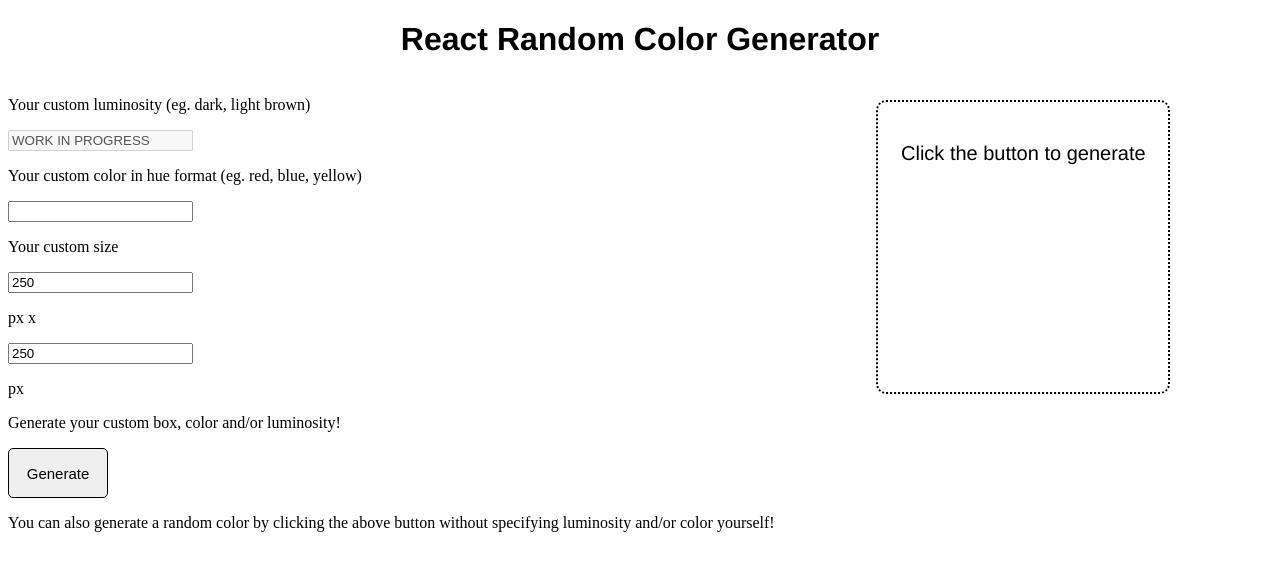
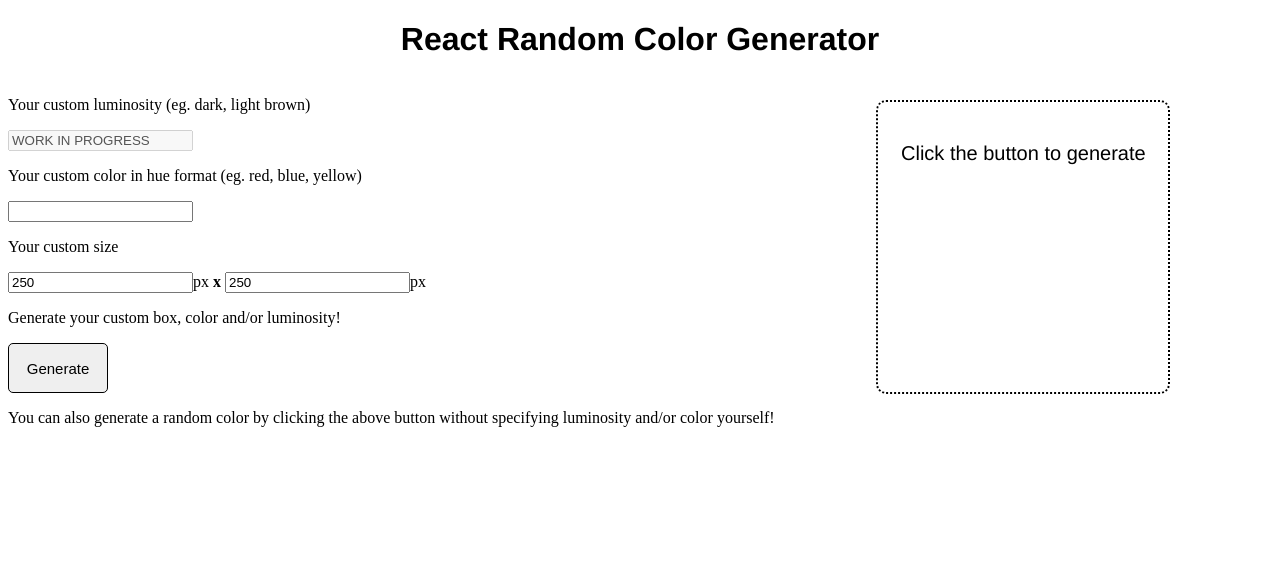
Before and after one commit to xkrsx/react-random-color-generator, a React app: page / in a window 1280 px wide. Shown: the top 570 px of the page. Built offline with nearby package versions, Linux system fonts and the light colour scheme.

Commit message:
Update App.js
Delete <p> from text around size boxes

```diff
--- a/src/App.js
+++ b/src/App.js
@@ -57,13 +57,13 @@ export default function App() {
               type="number"
               onChange={(event) => setWidth(event.currentTarget.value)}
             />
-            <p>px x </p>
+            px <strong>x</strong>{' '}
             <input
               value={height}
               type="number"
               onChange={(event) => setHeight(event.currentTarget.value)}
             />
-            <p>px</p>
+            px
             <p>Generate your custom box, color and/or luminosity!</p>
             <button
               onClick={() => setColor(randomColor)}
```
